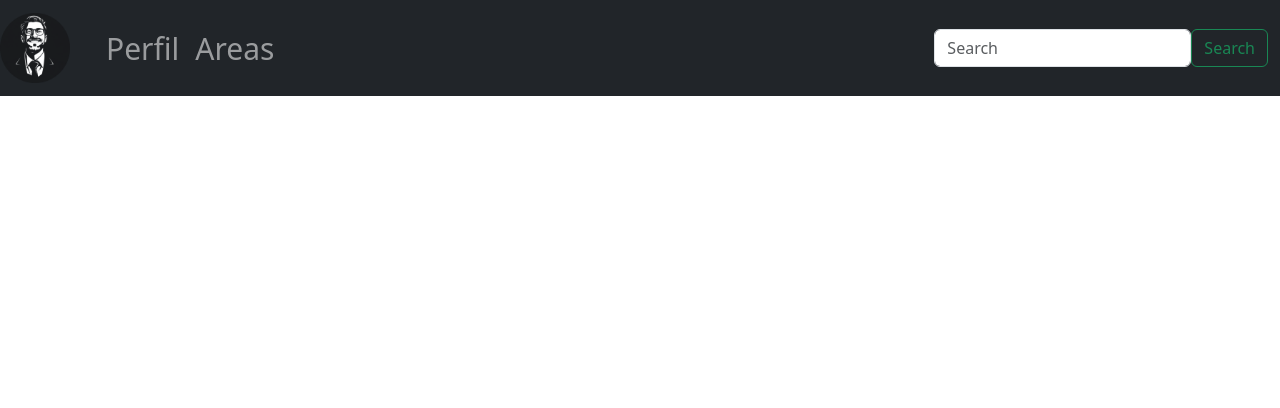
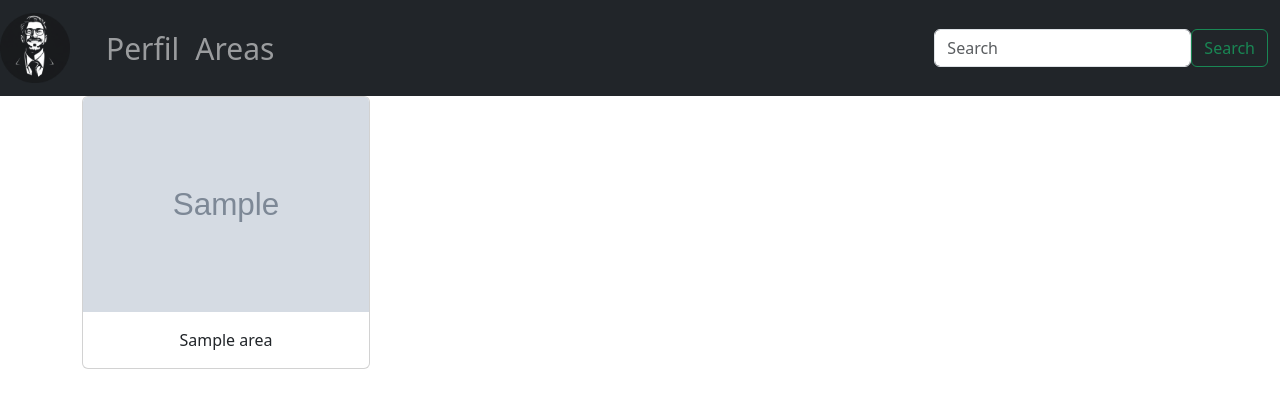
Before and after one commit to Abell112233/Success-Guide, a Python web app: template app/templates/app/index.html in a window 1280 px wide. Shown: the top 408 px of the page. Run offline with Jinja, Linux system fonts and the light colour scheme; the template is opened without the code that fills it: most values are stand-ins (such as "Sample title", 1, 10 or a date in 2020); grey boxes marked "Sample" are stand-in pictures.

Commit message:
commmit 2

```diff
--- a/app/models.py
+++ b/app/models.py
@@ -14,6 +14,7 @@ class Area(models.Model):
     nome = models.CharField(max_length=150)
     material = models.IntegerField()
     descricao = models.TextField()
+    imagem = models.ImageField(upload_to='area/', null=True, blank=True)
 
     def __str__ (self):
         return self.nome
--- a/app/templates/app/index.html
+++ b/app/templates/app/index.html
@@ -1,5 +1,20 @@
 {% extends "app/bloco.html" %}
 
 {% block bloco %}
-
+    <main>
+        <div class="container">
+            <div class="row">
+                {% for area in area %}
+                    <div class="col-md-4">
+                        <div class="card" style="width: 18rem;">
+                            <img class="card-img-top" src="{{ area.imagem.url }}" alt="Card image cap">
+                            <div class="card-body">
+                                <p class="card-text text-center">{{ area.nome }}</p>
+                            </div>
+                        </div>
+                    </div>
+                {% endfor %}
+            </div>
+        </div>
+    </main>
 {% endblock %}
--- a/main/urls.py
+++ b/main/urls.py
@@ -17,8 +17,13 @@ Including another URLconf
 from django.contrib import admin
 from django.urls import path
 from app import views
+from django.conf import settings
+from django.conf.urls.static import static
 
 urlpatterns = [
     path('admin/', admin.site.urls),
     path('', views.index, name='index'),
 ]
+
+if settings.DEBUG:
+    urlpatterns += static(settings.MEDIA_URL, document_root=settings.MEDIA_ROOT)
```
Also changed, not shown: app/migrations/0006_area_imagem.py (added), db.sqlite3, media/area/ADM.png (added), media/area/Cyber_Security.png (added), media/area/Direito.webp (added), media/area/TI.png (added).
